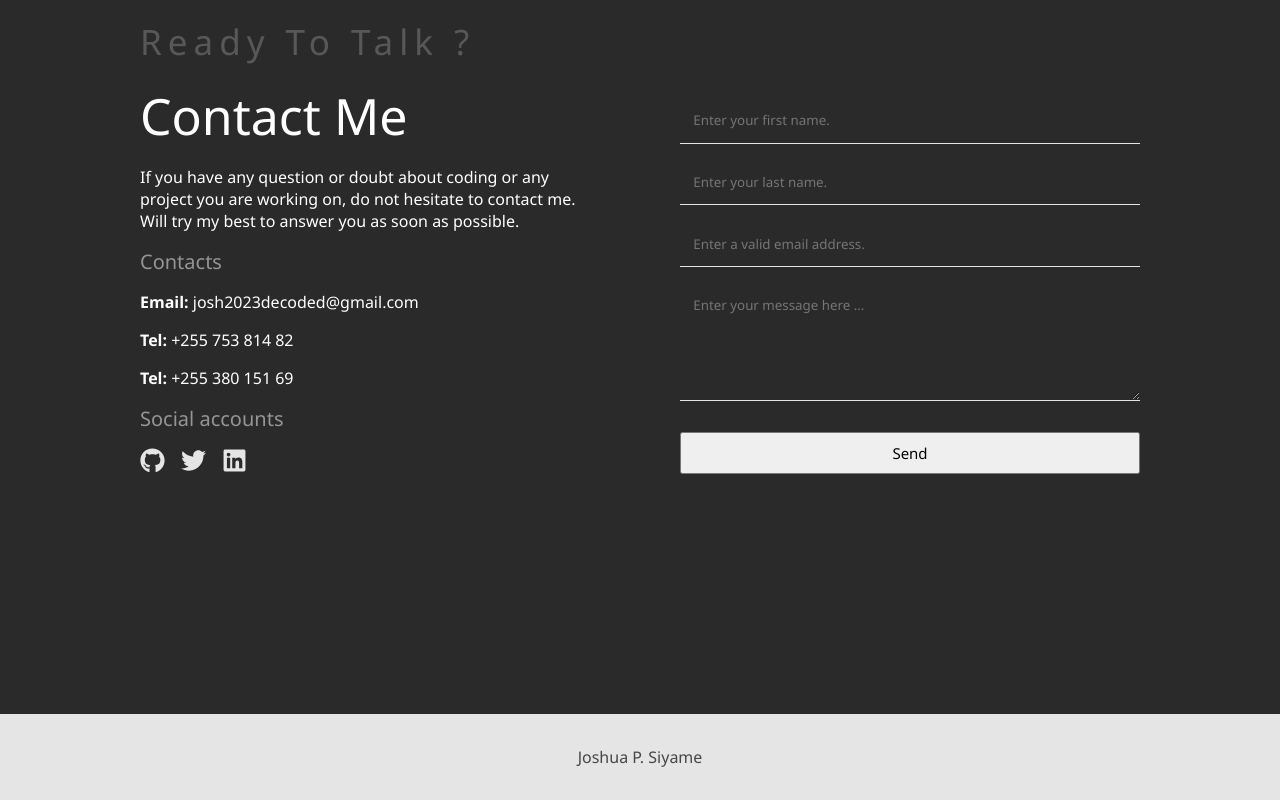
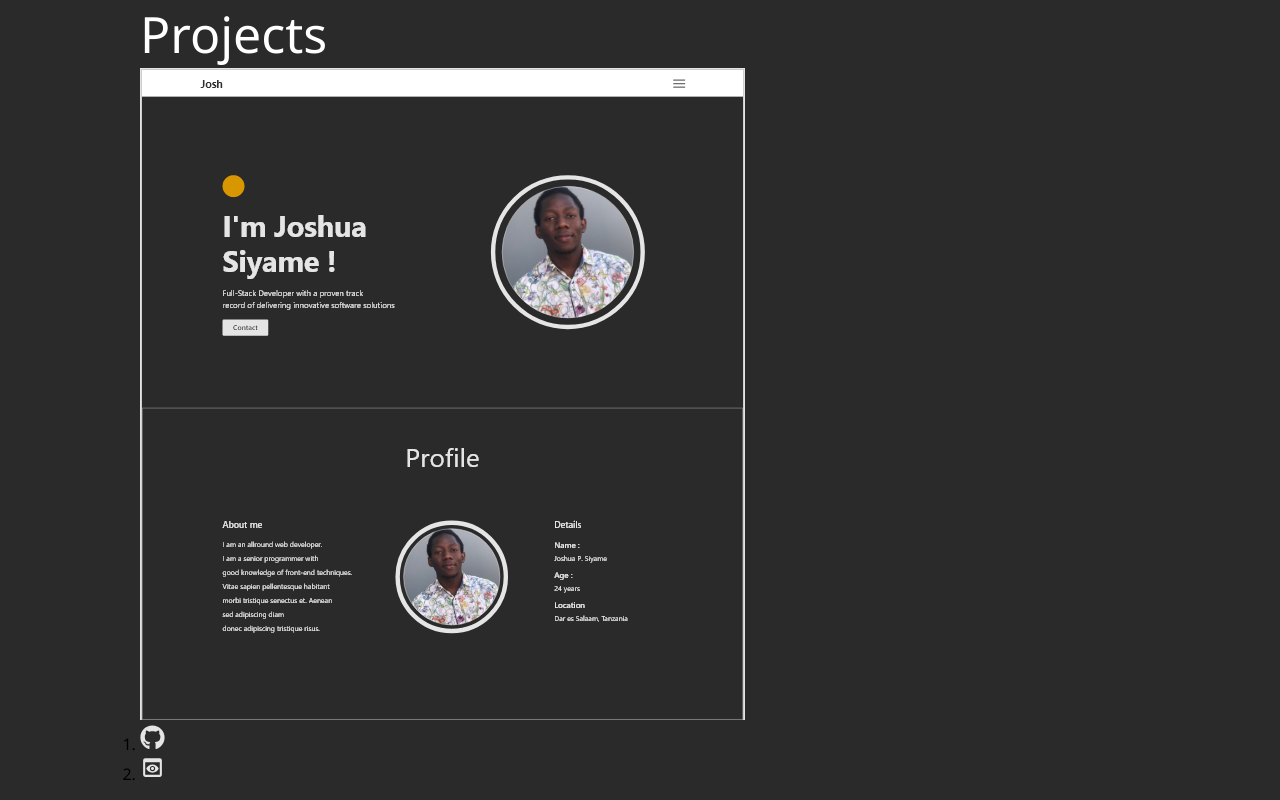
Before and after one commit to JoshuaSiyame/Portfolio-v3, a React app: page / in a window 1280 px wide. Shown: the top 800 px of the page. Built offline with nearby package versions, Linux system fonts and the light colour scheme.

Commit message:
Projects initial commits

```diff
--- a/src/components/App.js
+++ b/src/components/App.js
@@ -5,12 +5,14 @@ import "./App.css";
 // import components
 import Footer from "./Utils/Footer/Footer"
 import ContactMe from "./ContactMe/ContactMe";
+import Projects from "./Projects/Projects";
 
 // app component
 const App = () => {
 
     return (
         <div id="app-structure">
+            <Projects />
             <ContactMe />
             <Footer />
         </div>
--- a/src/components/Projects/Projects.css
+++ b/src/components/Projects/Projects.css
@@ -0,0 +1 @@
+/* projects general styles */
--- a/src/components/Projects/Projects.js
+++ b/src/components/Projects/Projects.js
@@ -0,0 +1,42 @@
+// import modules/packages
+import React from "react";
+import "./Projects.css";
+
+// import icons
+import { FaGithub } from "react-icons/fa";
+import { MdPreview } from "react-icons/md";
+
+// import image
+import Pv3 from "./portfolioV3.png";
+
+// projects components
+const Projects = () =>{
+    return (
+        <div id="projects">
+            <div id="projects-container" className="e-container">
+                <div id="projects-contents">
+                    <h1 className="section-header">Projects</h1>
+                    <div id="project-cards">
+                        <div className="project-card">
+                            <img src={Pv3} alt="" className="project-img" />
+                            <ol id="card-list">
+                                <li className="card-list-item">
+                                    <a href="" className="card-list-item-link">
+                                        <FaGithub size={25} color="#e5e5e5" />
+                                    </a>
+                                </li>
+                                <li className="card-list-item">
+                                    <a href="" className="card-list-item-link">
+                                        <MdPreview size={25} color="#e5e5e5" />
+                                    </a>
+                                </li>
+                            </ol>
+                        </div>
+                    </div>
+                </div>
+            </div>
+        </div>
+    );
+};
+
+export default Projects;
```
Also changed, not shown: src/components/Projects/portfolioV3.png (added).
